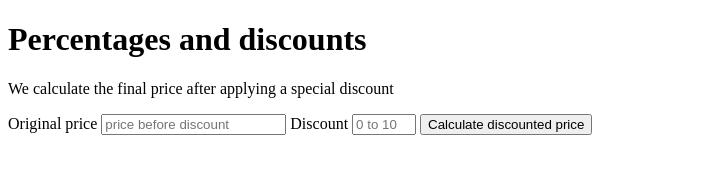
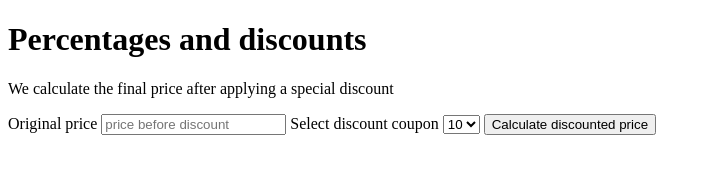
Before and after one commit to tvigouroux/curso-practico-javascript, a plain HTML site: page descuentos.html in a window 1280 px wide. Shown: the whole page, without its empty margins (0-711 px from the left). Drawn offline with Linux system fonts and the light colour scheme.

Commit message:
reto taller 2 completado con bonus para llenar automáticamente lista con cupones disponibles

```diff
--- a/descuentos.html
+++ b/descuentos.html
@@ -6,7 +6,7 @@
     <meta name="viewport" content="width=device-width, initial-scale=1.0">
     <title>Discount Calculator (Platzi's JS Training)</title>
 </head>
-<body>
+<body onload="fillSelect(discountCoupons)">
     <header>
         <h1>
             Percentages and discounts
@@ -17,8 +17,10 @@
         <form action="">
             <label for="InputPrice">Original price</label>
             <input type="number" min="0" placeholder="price before discount" id="InputPrice">
-            <label for="InputDiscount">Discount</label>
-            <input type="number" min="0" max="100" placeholder="0 to 100" id="InputDiscount">
+            <label for="InputDiscount">Select discount coupon</label>
+            <select id="InputDiscount">
+
+            </select>
             <button type="button" onClick="calculateDiscount()">Calculate discounted price</button>
             <p id="resultP"></p>
         </form>
--- a/descuentos.js
+++ b/descuentos.js
@@ -1,4 +1,15 @@
+const discountCoupons = [10,15,20,30,50];
+
 const priceFinal = (priceInitial, discount) => priceInitial * (1-(discount/100));
+
+function fillSelect(list) {
+    let options = "";
+    for (const element of list) {
+        options = options + '<option value="' + element + '">' + element + '</option>';
+        console.log(options);
+    }
+    document.getElementById("InputDiscount").innerHTML = options;
+}
 
 function calculateDiscount() {
     const originalPrice = parseInt(document.getElementById("InputPrice").value);
```
